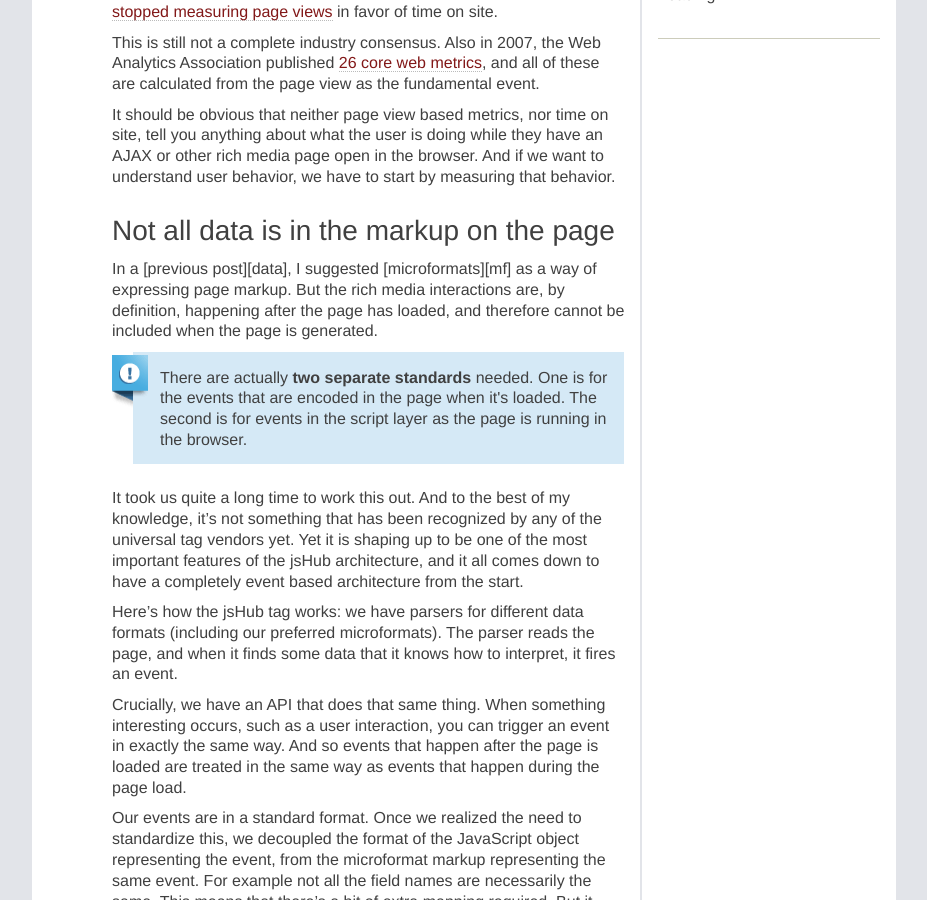
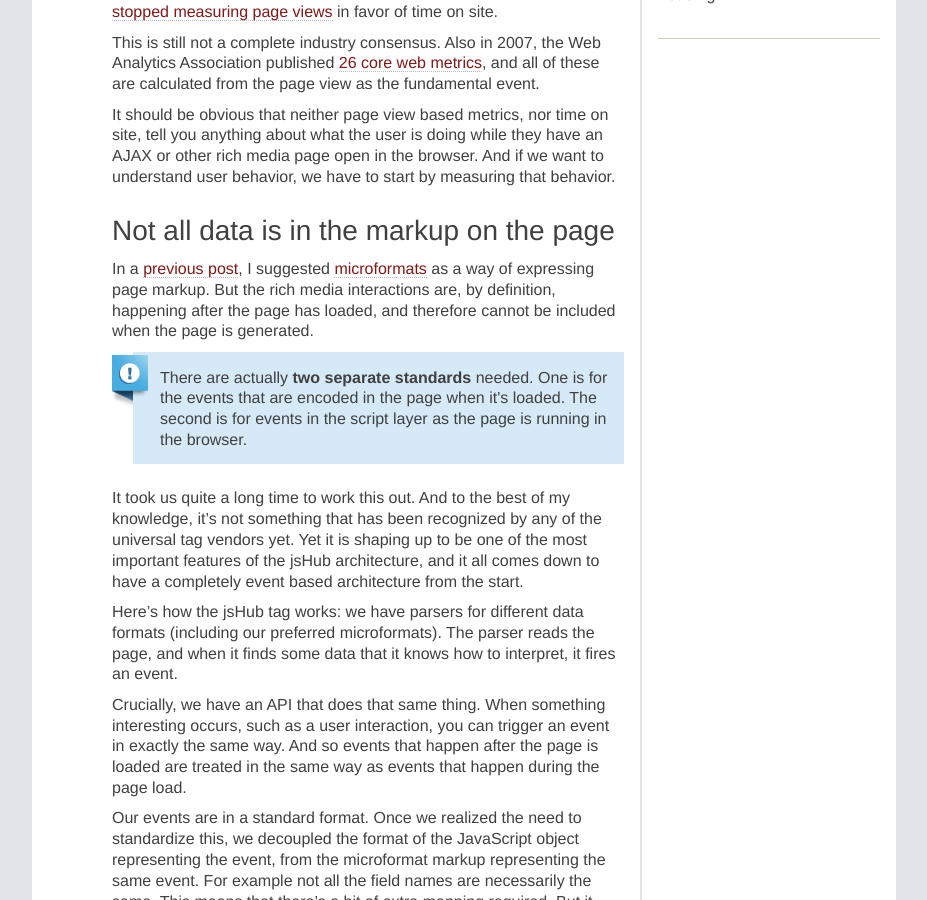
Before and after one commit to jshub/jshub.github.com, a Jekyll site: the page built from _posts/blog/universal_tag/2009-10-30-beyond_the_pageview.markdown, in a window 1280 px wide and 900 px high, scrolled down 619 px. Shown: the whole window, without its empty margins (176-1103 px from the left). Built offline with Jekyll 4.4.1, drawn with Linux system fonts in a browser that asks for light colours; comment, search, counter and statistics services are not loaded; some of the changed lines change nothing that is shown.

Commit message:
Oops fixed a broken link

```diff
--- a/_posts/blog/universal_tag/2009-10-30-beyond_the_pageview.markdown
+++ b/_posts/blog/universal_tag/2009-10-30-beyond_the_pageview.markdown
@@ -33,6 +33,9 @@ It should be obvious that neither page view based metrics, nor time on site, tel
 
 In a [previous post][data], I suggested [microformats][mf] as a way of expressing page markup. But the rich media interactions are, by definition, happening after the page has loaded, and therefore cannot be included when the page is generated.
 
+ [data]: /blog/2009/10/17/universal_tag_or_universal_data/
+ [mf]: http://microformats.org/
+
 <div class="pullout info">
   <p>There are actually <strong>two separate standards</strong> needed. One is for the events that are encoded in the page when it's loaded. The second is for events in the script layer as the page is running in the browser.</p>
 </div>
```
